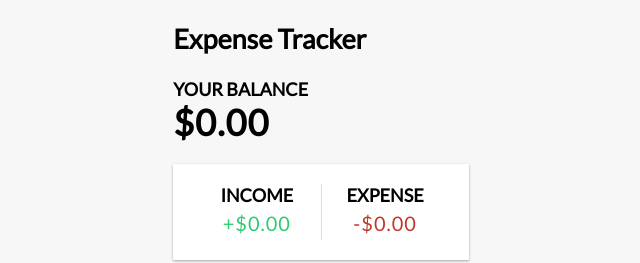
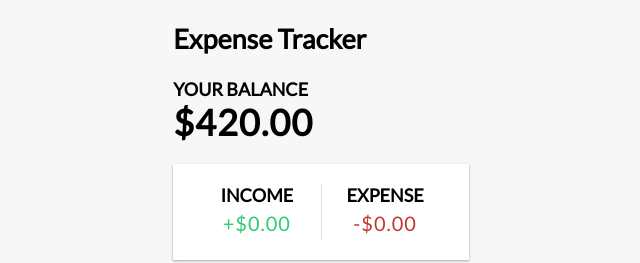
Before and after one commit to TheDarkLady/Expense_tracter, a React (Vite) app: page / in a window 1280 px wide. Shown: the top 263 px of the page, without its empty margins (319-959 px from the left). Built offline with nearby package versions, Linux system fonts and the light colour scheme.

Commit message:
Balance added

```diff
--- a/src/components/Balance.jsx
+++ b/src/components/Balance.jsx
@@ -1,10 +1,14 @@
-import React from 'react'
+import React, { useContext } from 'react'
+import {GlobalContext} from '../context/GlobalState'
+function Balance() {
+  const { transactions } = useContext(GlobalContext)
 
-function Balance() {
+  const amounts = transactions.map(transaction => transaction.amount)
+  const total = amounts.reduce((acc, item) => (acc += item), 0).toFixed(2)
   return (
     <>
       <h4>Your Balance</h4>
-      <h1 id='balance'>$0.00</h1>
+      <h1 id='balance'>${total}</h1>
     </>
   )
 }
```
